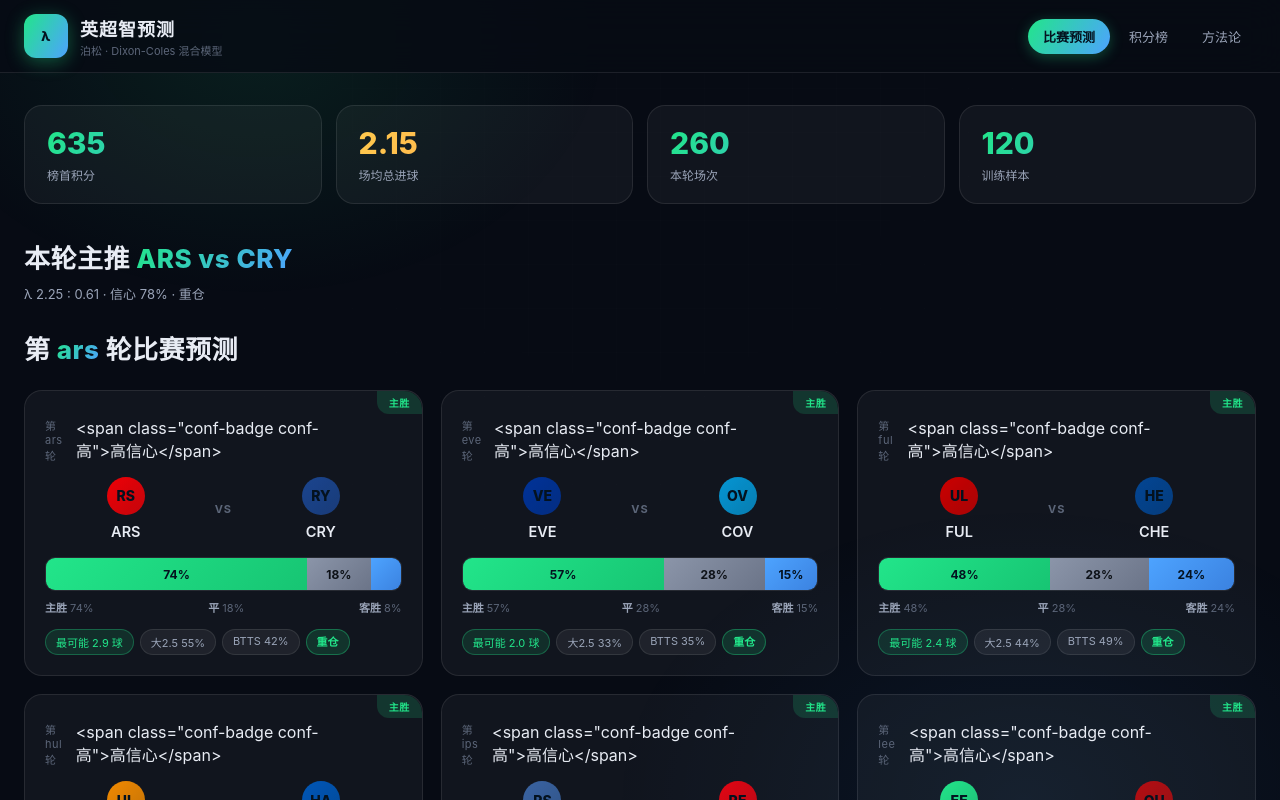
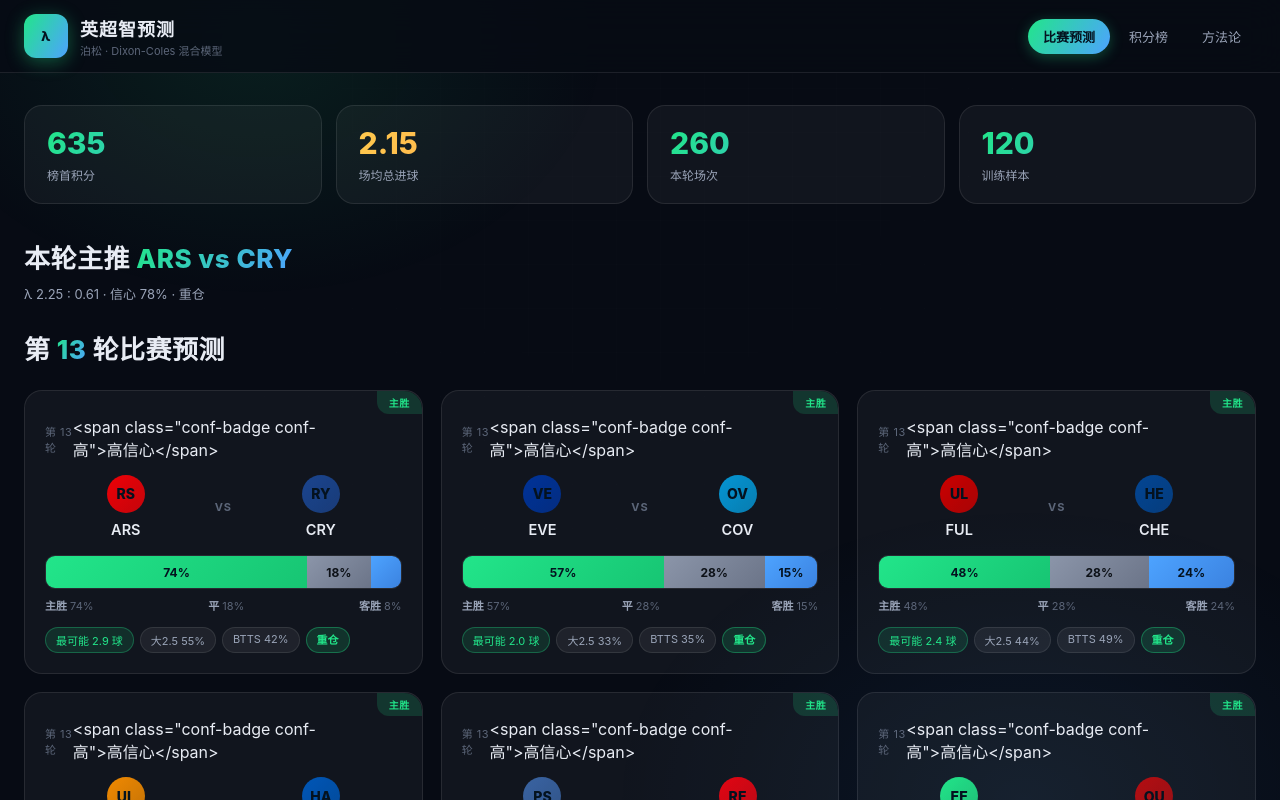
Before and after one commit to underwood-blip/football-analysis-site, a React (Vite) app in the folder football-site/: page / in a window 1280 px wide. Shown: the top 800 px of the page. Built offline with nearby package versions, Linux system fonts and the light colour scheme; no server answers.

Commit message:
fix: round display bug, simplify all Chinese text, fix Layout import and meta type Co-authored-by: monkeycode-ai <monkeycode-ai@chaitin.com>

```diff
--- a/football-site/src/App.tsx
+++ b/football-site/src/App.tsx
@@ -1,6 +1,6 @@
 import { HashRouter, Routes, Route } from 'react-router-dom'
 import { EplProvider } from './data/EplData'
-import Layout from './ui/Layout'
+import { Layout } from './ui/Layout'
 import EplPage from './pages/EplPage'
 import MatchPage from './pages/MatchPage'
 import StandingsPage from './pages/StandingsPage'
--- a/football-site/src/data/EplData.tsx
+++ b/football-site/src/data/EplData.tsx
@@ -28,7 +28,7 @@ export function EplProvider({ children }: { children: ReactNode }) {
   const [predictions, setPredictions] = useState<Prediction[]>([])
   const [loading, setLoading] = useState(true)
   const [historyLoading, setHistoryLoading] = useState(false)
-  const [meta, setMeta] = useState({ current: 'none', history: 'none' })
+  const [meta, setMeta] = useState({ current: 'none', history: 'none', historySeasons: 0, historyMatches: 0, played: 0 })
 
   useEffect(() => {
     let cancelled = false
--- a/football-site/src/pages/EplPage.tsx
+++ b/football-site/src/pages/EplPage.tsx
@@ -35,7 +35,7 @@ export default function EplPage({ active }: { active?: string }) {
   const playedMatches = matches.filter(m => m.season === currentSeason && m.played)
   const maxRound = Math.max(...playedMatches.map(m => m.round), 0)
   const lastGw = matches.filter(m => m.round === maxRound && m.played)
-  const nextGw = predictions[0]?.matchId?.split('-')[1] ?? '6'
+  const nextGw = predictions[0]?.matchId?.split('-')[0].replace('mw', '') ?? '6'
   const featured = predictions.find(p => p.matchId === 'mw6-liv-mci') ?? predictions[0]
 
   return (
@@ -92,7 +92,7 @@ export default function EplPage({ active }: { active?: string }) {
                   {rec === 'home' ? '主胜' : rec === 'away' ? '客胜' : '平局'}
                 </span>
                 <div className="mc-top">
-                  <span className="mc-round">第 {pred.matchId.split('-')[1]} 轮</span>
+                  <span className="mc-round">第 {pred.matchId.split('-')[0].replace('mw', '')} 轮</span>
                   {confBadge(pred.confidence)}
                 </div>
                 <div className="mc-teams">
--- a/football-site/src/pages/MatchPage.tsx
+++ b/football-site/src/pages/MatchPage.tsx
@@ -9,9 +9,9 @@ function pct(n: number) {
 
 function fmtStake(stake: string) {
   if (stake === 'high') return '重仓'
-  if (stake === 'medium') return '標準'
-  if (stake === 'low') return '輕倉'
-  return '觀望'
+  if (stake === 'medium') return '标准'
+  if (stake === 'low') return '轻仓'
+  return '观望'
 }
 
 function getTeamColor(id: string): string {
@@ -39,7 +39,7 @@ function ScoreMatrix({ matrix }: { matrix: number[][] }) {
   }
   return (
     <div className="matrix-container">
-      <div className="section-t">比分機率矩陣</div>
+      <div className="section-t">比分概率矩阵</div>
       <table className="score-matrix">
         <thead>
           <tr>
@@ -49,7 +49,7 @@ function ScoreMatrix({ matrix }: { matrix: number[][] }) {
         </thead>
         <tbody>{rows}</tbody>
       </table>
-      <p className="matrix-caption">行 = 主隊進球 · 列 = 客隊進球</p>
+      <p className="matrix-caption">行 = 主队进球 · 列 = 客队进球</p>
     </div>
   )
 }
@@ -136,14 +136,14 @@ export default function MatchPage() {
             <div className="stat-label">信心度</div>
           </div>
           <div className="stat-card">
-            <div className="stat-value" style={{ fontSize: 24, WebkitTextFillColor: 'var(--gold)' }}>{pred.suggestedStake ? fmtStake(pred.suggestedStake) : '觀望'}</div>
-            <div className="stat-label">建議倉位</div>
+            <div className="stat-value" style={{ fontSize: 24, WebkitTextFillColor: 'var(--gold)' }}>              {pred.suggestedStake ? fmtStake(pred.suggestedStake) : '观望'}</div>
+            <div className="stat-label">建议仓位</div>
           </div>
         </div>
       </div>
 
       {/* Probability bars */}
-      <div className="section-t">1X2 機率</div>
+      <div className="section-t">1X2 概率</div>
       <div className="match-card" style={{ cursor: 'default', marginBottom: 24 }}>
         <div className="prob-bar" style={{ height: 48, marginBottom: 12 }}>
           <div className="prob-seg home" style={{ width: `${pred.probHomeWin * 100}%` }}>
--- a/football-site/src/pages/StandingsPage.tsx
+++ b/football-site/src/pages/StandingsPage.tsx
@@ -4,7 +4,7 @@ import { Layout } from '../ui/Layout'
 
 const COLUMNS = [
   { key: 'rank', label: '#' },
-  { key: 'name', label: '球隊' },
+  { key: 'name', label: '球队' },
   { key: 'gp', label: '赛' },
   { key: 'w', label: '胜' },
   { key: 'd', label: '平' },
```
Also changed, not shown: 3 other files (tests, documents, lock files or other folders).
